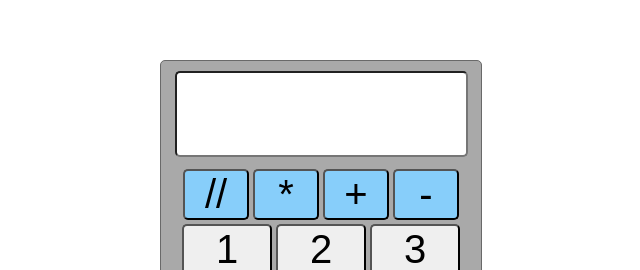
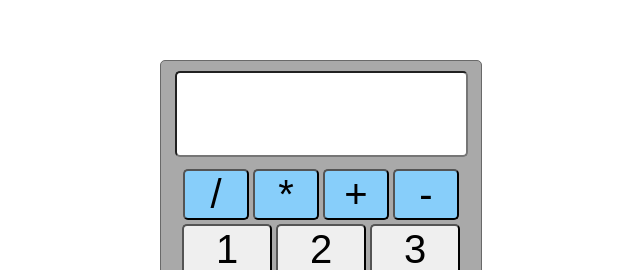
Before and after one commit to goldenyak/new-calculator, a React (Create React App) app in the folder my-app/: page / in a window 1280 px wide. Shown: the part 140-410 px from the top of the page, without its empty margins (319-959 px from the left). Built offline with nearby package versions, Linux system fonts and the light colour scheme.

Commit message:
add some functions

```diff
--- a/my-app/src/App.tsx
+++ b/my-app/src/App.tsx
@@ -18,10 +18,10 @@ function App() {
         <div className={'main_wrapper'}>
             <input value={calc} className={'input'}></input>
             <div className={'operations_wrapper'}>
-                <button>//</button>
-                <button>*</button>
-                <button>+</button>
-                <button>-</button>
+                <button onClick={ () => getButtonValue('/')}>/</button>
+                <button onClick={ () => getButtonValue('*')}>*</button>
+                <button onClick={ () => getButtonValue('+')}>+</button>
+                <button onClick={ () => getButtonValue('-')}>-</button>
             </div>
             <div className={'buttons_wrapper'}>
                 <button onClick={ () => getButtonValue(1)}>1</button>
```
